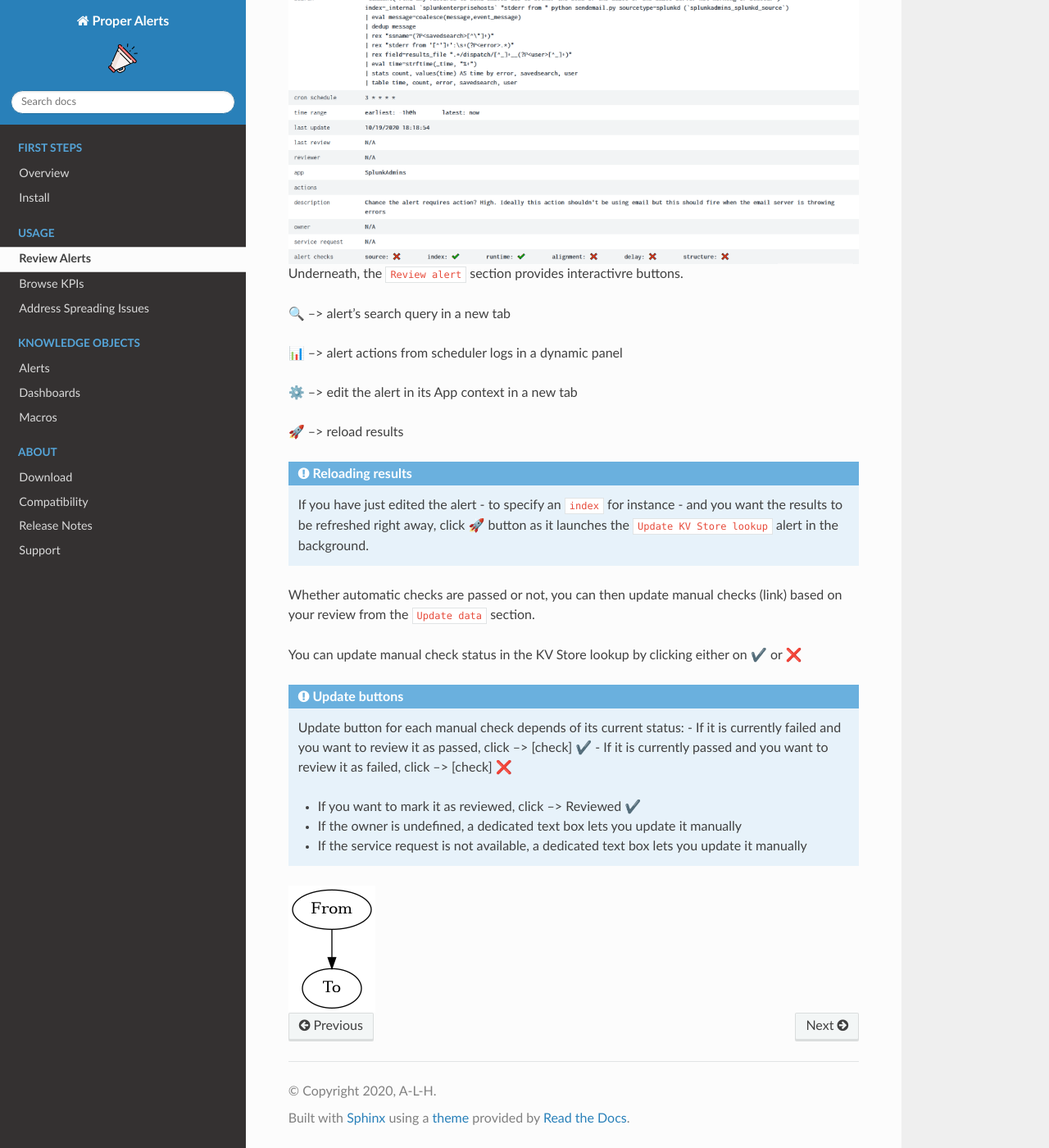
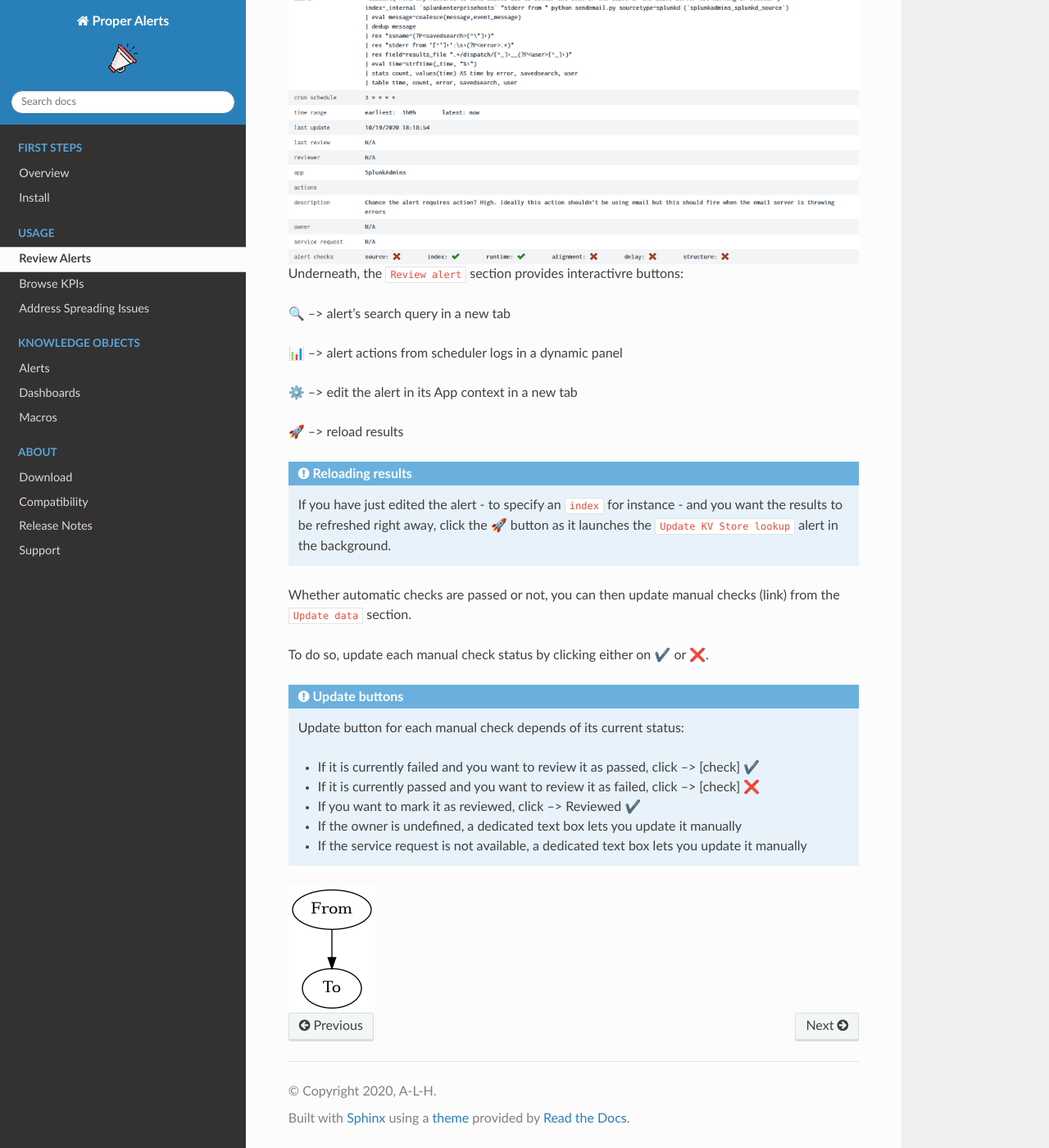
Before and after one commit to a-l-h/splunk-app-proper-alerts, a Sphinx documentation site: the page built from doc/review.rst, in a window 1280 px wide and 1400 px high, scrolled down 913 px. Shown: the whole window at 82% size. Built offline with Sphinx 7.4.7 and the Read the Docs theme 2.0.0, drawn with Linux system fonts in a browser that asks for light colours.

Commit message:
Update review.rst

```diff
--- a/doc/review.rst
+++ b/doc/review.rst
@@ -38,7 +38,7 @@ To review an alert, click on its row to obtain its specifics:
 .. image:: img/inventory_panel_2.png
    :align: center
 
-Underneath, the ``Review alert`` section provides interactivre buttons.
+Underneath, the ``Review alert`` section provides interactivre buttons:
 
 🔍 --> alert's search query in a new tab
 
@@ -51,21 +51,20 @@ Underneath, the ``Review alert`` section provides interactivre buttons.
 .. admonition:: Reloading results
 
    If you have just edited the alert - to specify an ``index`` for instance -
-   and you want the results to be refreshed right away, click 🚀 button as it
+   and you want the results to be refreshed right away, click the 🚀 button as it
    launches the ``Update KV Store lookup`` alert in the background.
 
-Whether automatic checks are passed or not, you can then update manual checks (link) based on your review from the ``Update data`` section.
+Whether automatic checks are passed or not, you can then update manual checks (link) from the ``Update data`` section.
 
-You can update manual check status in the KV Store lookup by clicking either on ✔️ or ❌
+To do so, update each manual check status by clicking either on ✔️ or ❌.
 
 .. admonition:: Update buttons
 
    Update button for each manual check depends of its current status:
+
    - If it is currently failed and you want to review it as passed, click --> [check] ✔️
    - If it is currently passed and you want to review it as failed, click --> [check] ❌
-
    - If you want to mark it as reviewed, click --> Reviewed ✔️
-
    - If the owner is undefined, a dedicated text box lets you update it manually
    - If the service request is not available, a dedicated text box lets you update it manually
 
```
Also changed, not shown: other parts of doc/review.rst (+1 -1 lines).
